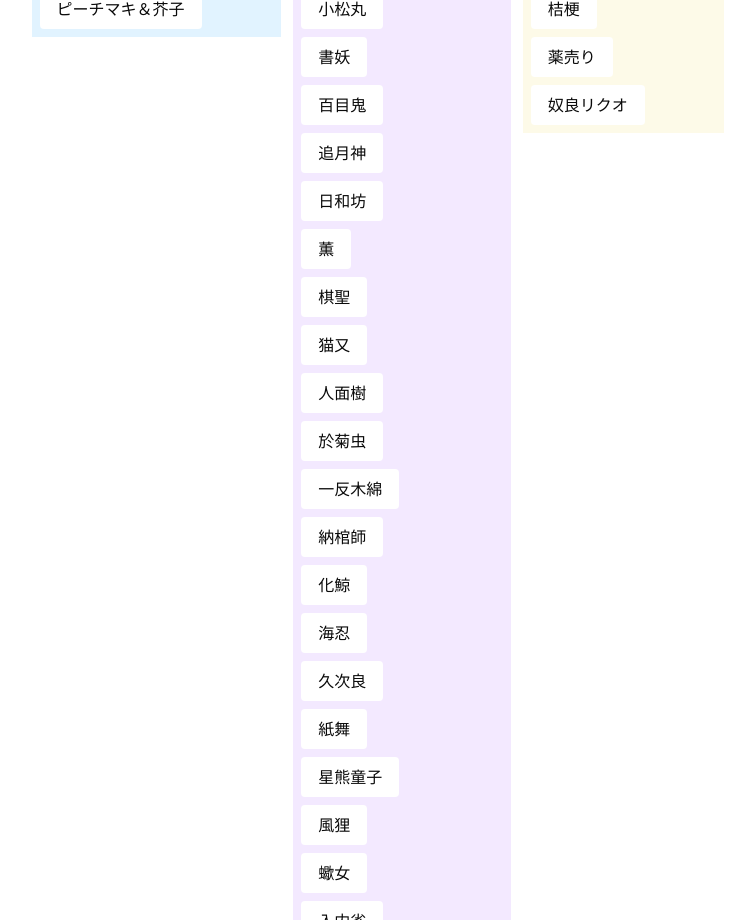
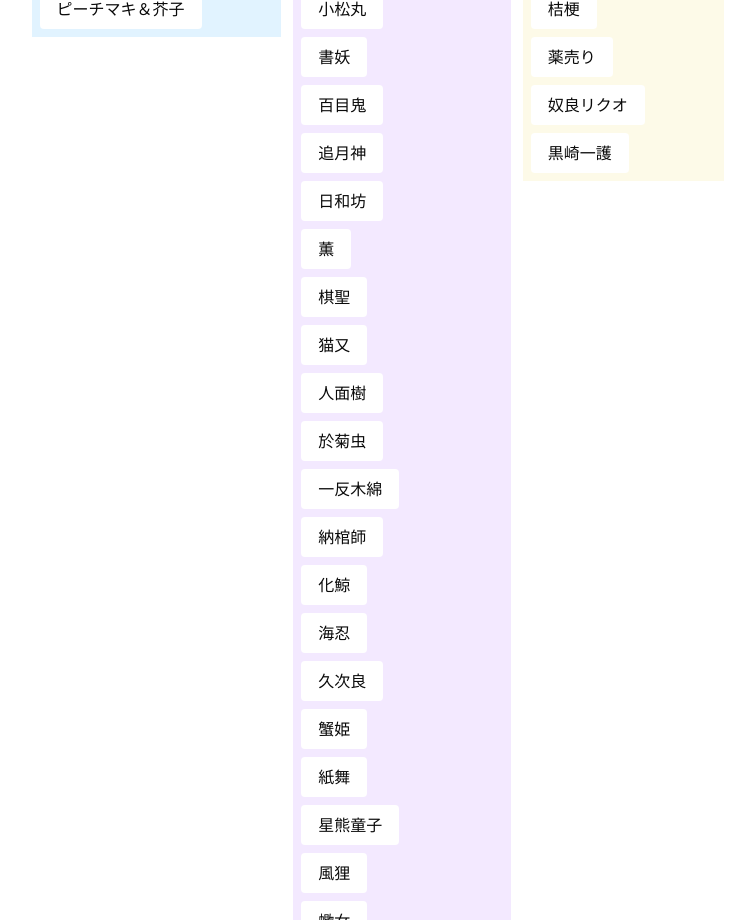
Before and after one commit to Tenderfeel/onmyojigame-100battles-manager, a Vue app: page / in a window 1280 px wide. Shown: the part 1880-2800 px from the top of the page, without its empty margins (262-1017 px from the left). Built offline with nearby package versions, Linux system fonts and the light colour scheme; what vue-instantsearch would draw is missing.

Commit message:
Update charcters.js

```diff
--- a/src/data/charcters.js
+++ b/src/data/charcters.js
@@ -127,13 +127,15 @@ export default {
     "化鯨",
     "海忍",
     "久次良",
+    "蟹姫",
     "紙舞",
     "星熊童子",
     "風狸",
     "蠍女",
     "入内雀",
     //コラボ
-    "お香"
+    "お香",
+    "朽木ルキア"
   ],
   SSR: [
     "大天狗",
@@ -175,7 +177,8 @@ export default {
     "殺生丸",
     "桔梗",
     "薬売り",
-    "奴良リクオ"
+    "奴良リクオ",
+    "黒崎一護"
   ],
   SP: [
     "小羽大天狗",
```
